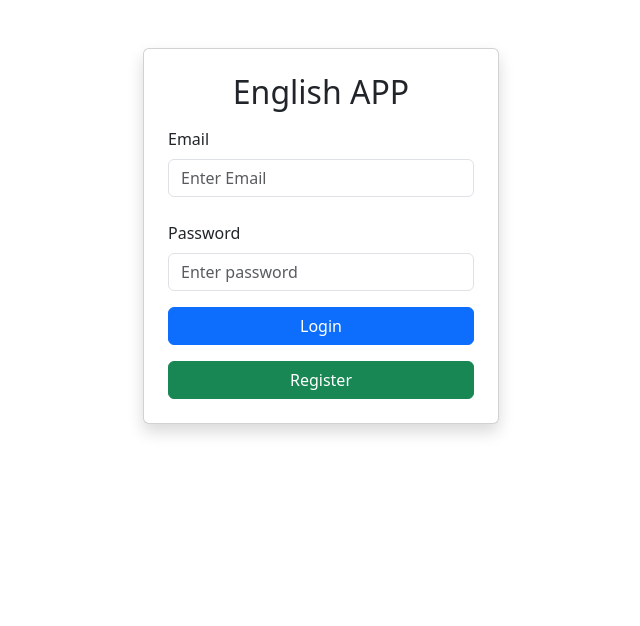
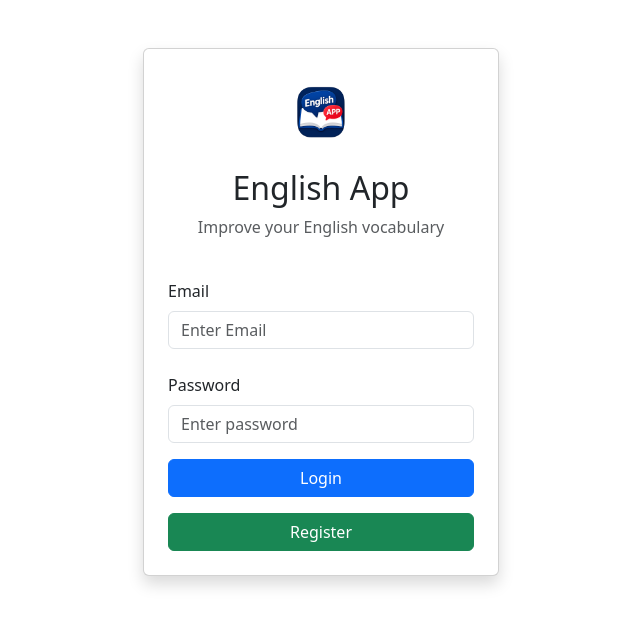
Before and after one commit to arojast/english-app-frontend, a React (Vite) app: page / in a window 1280 px wide. Shown: the top 626 px of the page, without its empty margins (319-959 px from the left). Built offline with nearby package versions, Linux system fonts and the light colour scheme.

Commit message:
Add Logo in the different pages

```diff
--- a/index.html
+++ b/index.html
@@ -2,9 +2,9 @@
 <html lang="en">
   <head>
     <meta charset="UTF-8" />
-    <link rel="icon" type="image/svg+xml" href="/vite.svg" />
+    <link rel="icon" type="image/png" href="/favicon.png" />
     <meta name="viewport" content="width=device-width, initial-scale=1.0" />
-    <title>fronted</title>
+    <title>English App</title>
   </head>
   <body>
     <div id="root"></div>
--- a/src/components/Navbar.tsx
+++ b/src/components/Navbar.tsx
@@ -1,4 +1,5 @@
 import { Link, useNavigate } from 'react-router-dom'
+import logo from '/logo.png'
 
 export default function Navbar() {
     const navigate = useNavigate()
@@ -12,7 +13,16 @@ export default function Navbar() {
     return (
         <nav className="navbar navbar-expand-lg navbar-dark bg-dark">
             <div className="container-fluid">
-                <Link className="navbar-brand" to="/dashboard">English APP</Link>
+                <Link className="navbar-brand" to="/dashboard">
+                    <img
+                        src={logo}
+                        alt="English App"
+                        width="40"
+                        height="40"
+                        className="me-2"
+                    />
+                    English App
+                </Link>
 
                 { /* Hamburger button */ }
                 <button className="navbar-toggler" type="button" data-bs-toggle="collapse" data-bs-target="#navbarContent">
--- a/src/pages/auth/Login.tsx
+++ b/src/pages/auth/Login.tsx
@@ -3,6 +3,7 @@ import { useNavigate } from 'react-router-dom'
 import { api } from '../../services/api'
 
 import { toast } from 'react-toastify'
+import logo from '/logo.png'
 
 export default function Login() {
     const [email, setEmail] = useState('')
@@ -31,7 +32,21 @@ export default function Login() {
                 <div className="row justify-content-center">
                     <div className="col-md-4">
                         <div className="card p-4 shadow">
-                            <h2 className="text-center mb-3">English APP</h2>
+                            <div className="text-center mb-4">
+                                <img
+                                    src={logo}
+                                    alt="English App"
+                                    width="80"
+                                    className="mb-3"
+                                />
+
+                                <h2>English App</h2>
+                                <p className="text-muted">
+                                    Improve your English vocabulary
+                                </p>
+                            </div>
+
+                            {/* <h2 className="text-center mb-3">English APP</h2> */}
                             <label className="form-label">Email</label>
                             <input type="text" value={email} onChange={(e) => setEmail(e.target.value) } placeholder='Enter Email' className="form-control"/> <br/>
                             <label className="form-label">Password</label>
--- a/src/pages/auth/Register.tsx
+++ b/src/pages/auth/Register.tsx
@@ -3,6 +3,7 @@ import { api } from '../../services/api'
 import { useNavigate } from 'react-router-dom'
 
 import { toast } from 'react-toastify'
+import logo from '/logo.png'
 
 export default function Register() {
     const [name, setName] = useState('')
@@ -40,7 +41,17 @@ export default function Register() {
                 <div className="row justify-content-center">
                     <div className="col-md-4">
                         <div className="card p-4 shadow">
-                            <h2 className="text-center mb-3">Register</h2>
+                            <div className="text-center mb-4">
+                                <img
+                                    src={logo}
+                                    alt="English App"
+                                    width="80"
+                                    className="mb-3"
+                                />
+
+                                <h2>English App</h2>
+                                <h3 className="text-center mb-3">Register</h3>
+                            </div>
                             <label className="form-label">Name</label>
                             <input type="text" value={name} onChange={(e) => setName(e.target.value) } placeholder='Enter Name' className="form-control"/> <br/>
                             <label className="form-label">Email</label>
```
Also changed, not shown: public/favicon.png (added), public/logo.png (added).
